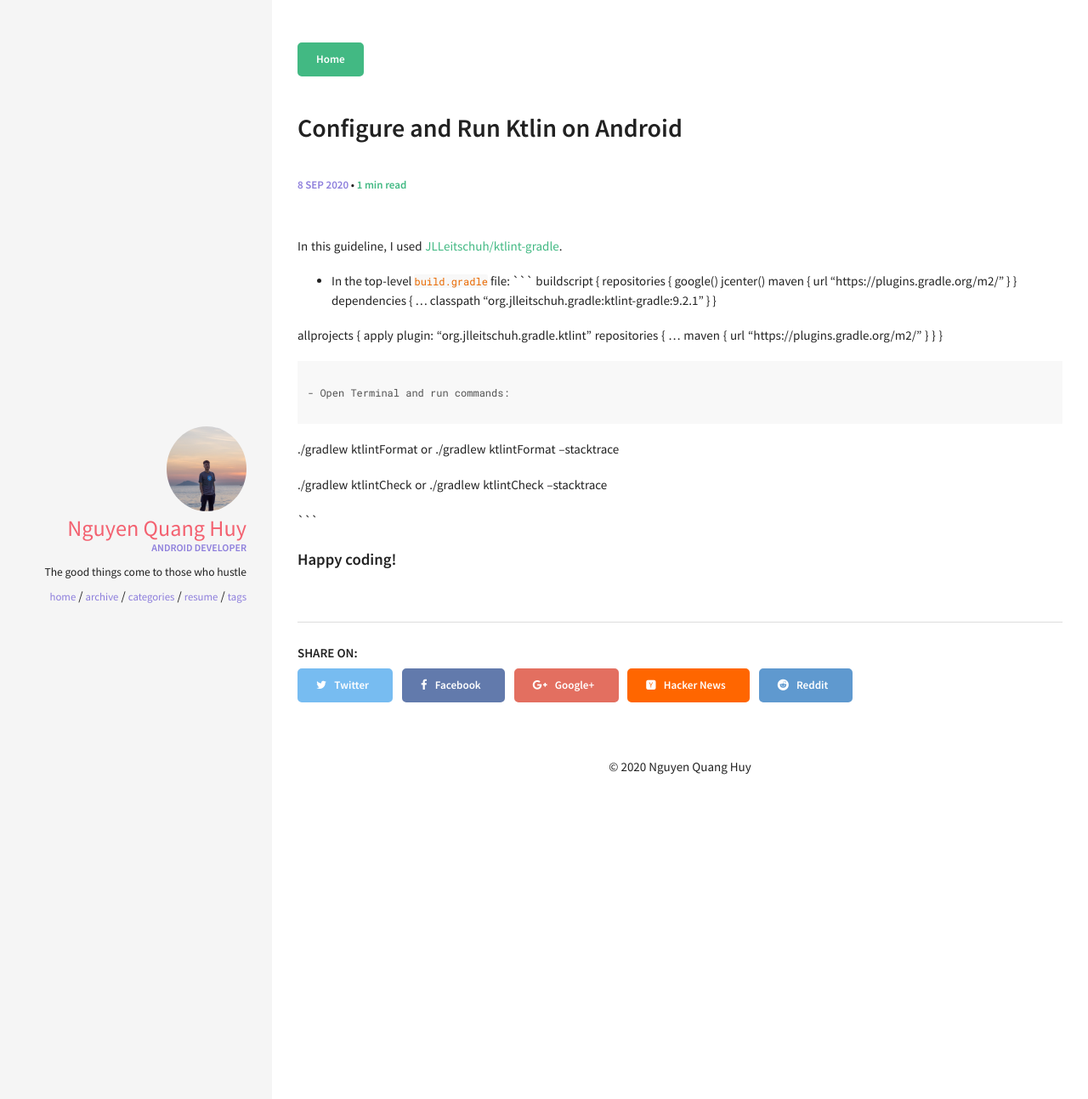
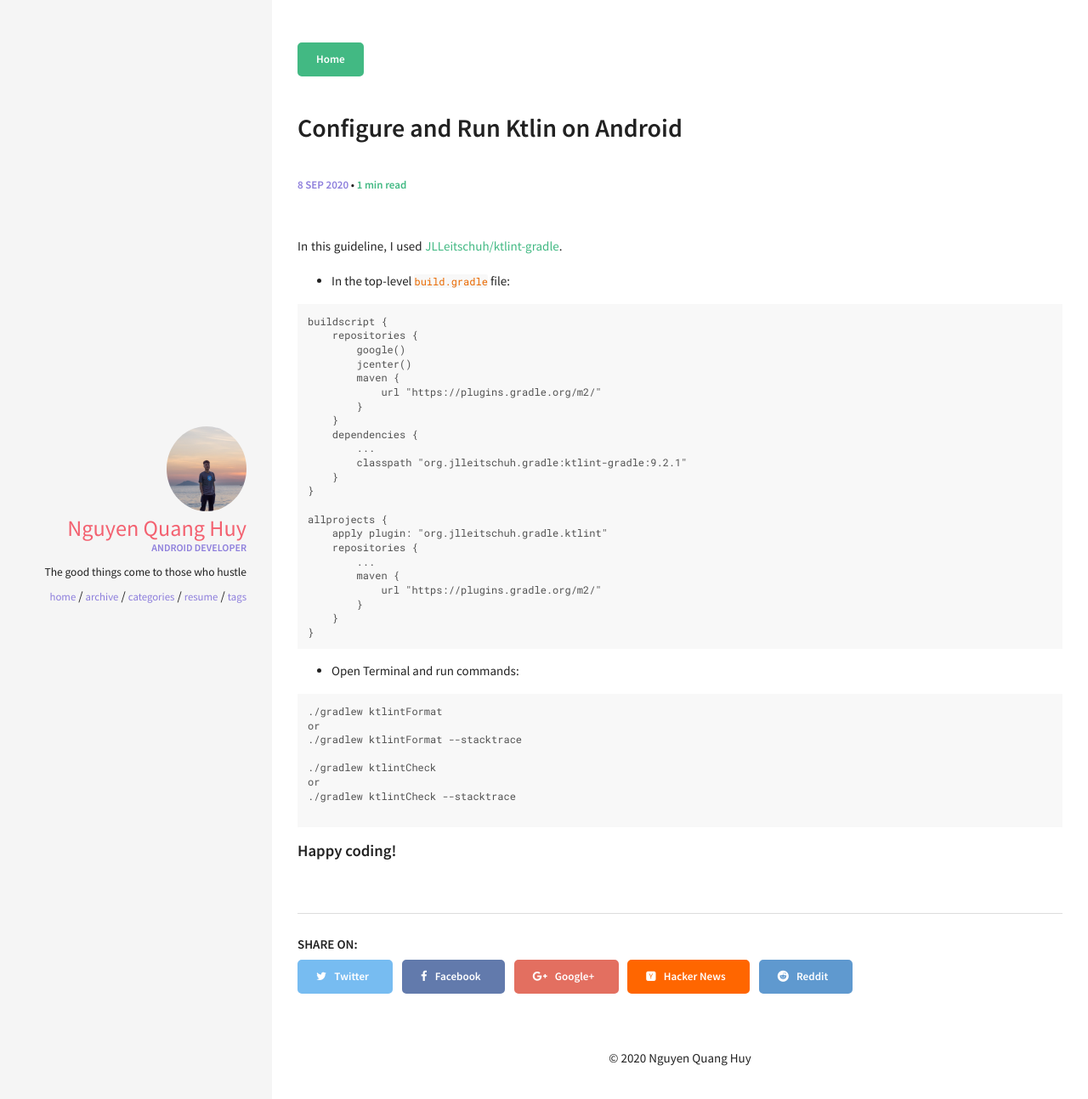
Before and after one commit to huynguyennovem/huynguyennovem.github.io, a Jekyll site: the page built from _posts/2020-09-08-config-and-run-ktlin-on-android.md, in a window 1280 px wide. Shown: the top 1294 px of the page at 85% size. Built offline with Jekyll 4.4.1, drawn with Linux system fonts in a browser that asks for light colours; comment, search, counter and statistics services are not loaded.

Commit message:
Update 2020-09-08-config-and-run-ktlin-on-android.md

````diff
--- a/_posts/2020-09-08-config-and-run-ktlin-on-android.md
+++ b/_posts/2020-09-08-config-and-run-ktlin-on-android.md
@@ -11,7 +11,8 @@ tags: [tutorial, android, ktlin]
 In this guideline, I used [JLLeitschuh/ktlint-gradle](https://github.com/jlleitschuh/ktlint-gradle).
 
 - In the top-level `build.gradle` file:
-```
+
+```dsl
 buildscript {
     repositories {
         google()
@@ -37,9 +38,10 @@ allprojects {
 }
 ```
 
+
 - Open Terminal and run commands:
 
-```
+```dsl
 ./gradlew ktlintFormat
 or
 ./gradlew ktlintFormat --stacktrace
@@ -50,4 +52,5 @@ or
 
 ```
 
+
 #### Happy coding!
````
